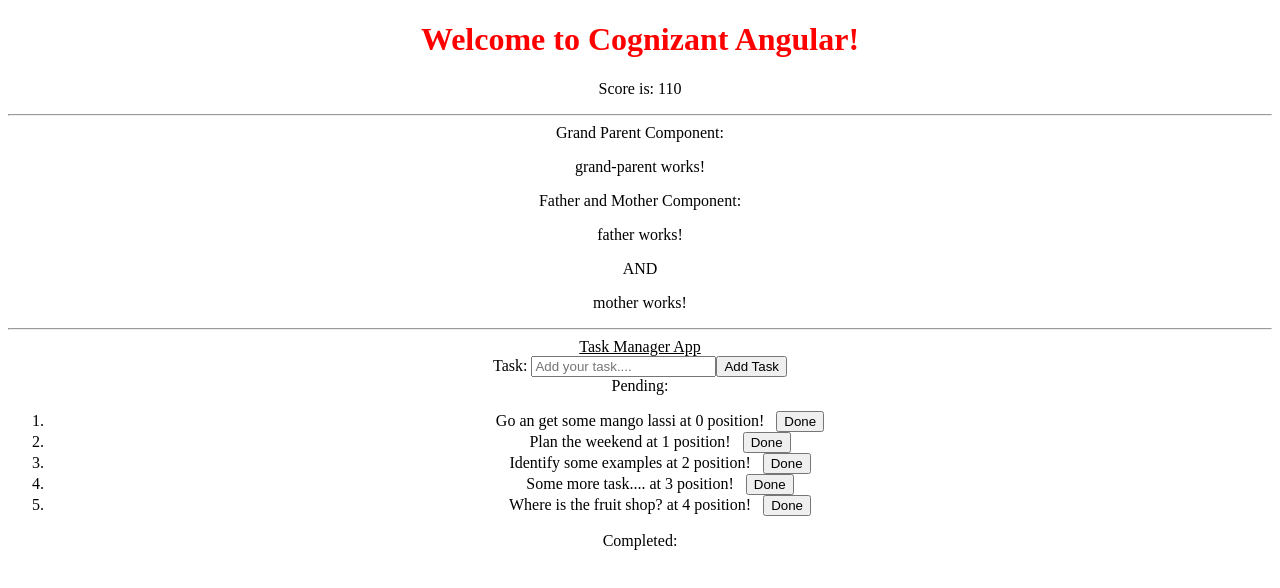
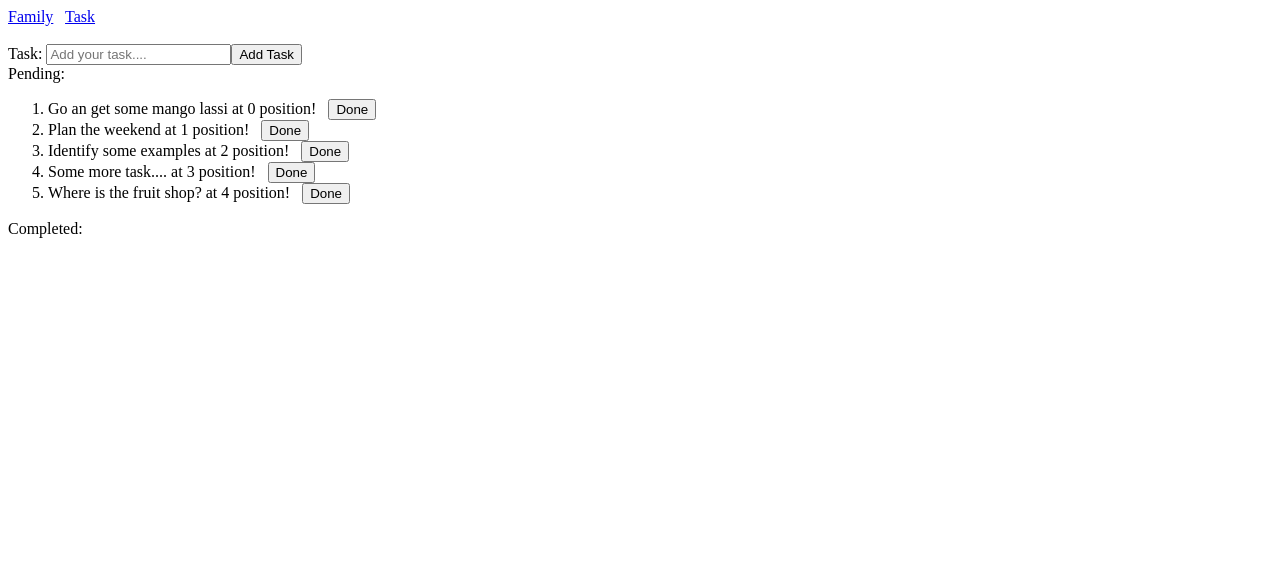
Before and after one commit to prafful/angular7bangalore, an Angular app: page /task in a window 1280 px wide. Before the commit this address led to /. Shown: the top 588 px of the page. Built offline with nearby package versions, Linux system fonts and the light colour scheme.

Commit message:
day 2 bangalore SPA routes!

```diff
--- a/src/app/app-routing.module.ts
+++ b/src/app/app-routing.module.ts
@@ -1,10 +1,23 @@
 import { NgModule } from '@angular/core';
 import { Routes, RouterModule } from '@angular/router';
+import { GrandParentComponent } from './family/grand-parent/grand-parent.component';
+import { TaskManagerComponent } from './mini-app/task-manager/task-manager.component';
 
-const routes: Routes = [];
+
+const myroutes: Routes = [
+
+            {
+              path:'family',
+              component:GrandParentComponent
+            },
+            {
+              path:'task',
+              component:TaskManagerComponent
+            }
+                      ];
 
 @NgModule({
-  imports: [RouterModule.forRoot(routes)],
+  imports: [RouterModule.forRoot(myroutes)],
   exports: [RouterModule]
 })
 export class AppRoutingModule { }
--- a/src/app/app.component.html
+++ b/src/app/app.component.html
@@ -1,14 +1,7 @@
 <!--The content below is only a placeholder and can be replaced.-->
-<div style="text-align:center">
-  <h1>
-    Welcome to {{ title  + " " + topic }}!
-  </h1>
-  <p>
-    Score is: {{ score1 + score2 }}
-  </p>
- <hr>
- Grand Parent Component:
- <app-grand-parent></app-grand-parent>
- <hr>
- <u>Task Manager App</u>
- <app-task-manager></app-task-manager>
+<a routerLink="/family">Family</a> &nbsp;
+<a routerLink="/task">Task</a>
+
+<br>
+
+<router-outlet></router-outlet>
--- a/src/app/family/grand-parent/grand-parent.component.html
+++ b/src/app/family/grand-parent/grand-parent.component.html
@@ -1,6 +1,6 @@
-<p>
-  grand-parent works!
-</p>
-Father and Mother Component:
 <br>
-<app-father></app-father> AND <app-mother></app-mother>
+<br>
+<a routerLink="father">Father</a> &nbsp;
+<a routerLink="mother">Mother</a>
+
+<router-outlet></router-outlet>
--- /dev/null
+++ b/src/app/not-found/not-found/not-found.component.html
@@ -0,0 +1,3 @@
+<p>
+  The given path is not correct. Pl. get in touch with support!!!!
+</p>
--- /dev/null
+++ b/src/app/not-found/not-found/not-found.component.ts
@@ -0,0 +1,15 @@
+import { Component, OnInit } from '@angular/core';
+
+@Component({
+  selector: 'app-not-found',
+  templateUrl: './not-found.component.html',
+  styleUrls: ['./not-found.component.css']
+})
+export class NotFoundComponent implements OnInit {
+
+  constructor() { }
+
+  ngOnInit() {
+  }
+
+}
```
Also changed, not shown: src/app/app.module.ts (+40 -4 lines), src/app/mini-app/task-manager/task-manager.component.html (line endings or trailing spaces), src/app/not-found/not-found/not-found.component.css (added), 1 other file (tests, documents, lock files or other folders).
